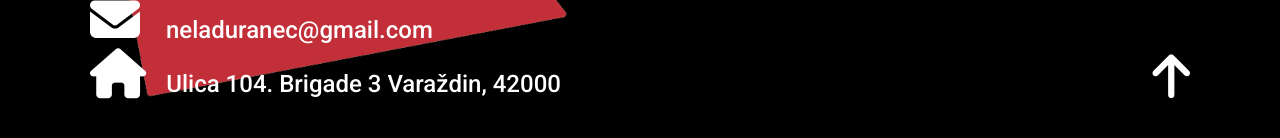
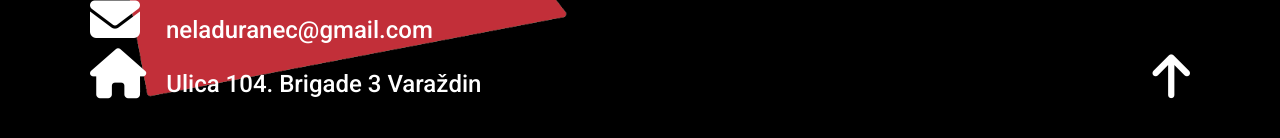
Before and after one commit to lan-e/Myportfolio, a plain HTML site: page index.html in a window 1280 px wide. Shown: the part 6016-6154 px from the top of the page. Drawn offline with nearby package versions, Linux system fonts and the light colour scheme.

Commit message:
changed adress

```diff
--- a/index.html
+++ b/index.html
@@ -396,8 +396,7 @@
 
                             <div>
                                 <a href="https://goo.gl/maps/3qKs4YCVKvwyF1wc6" target="_blank"><i
-                                        class="fa-solid fa-house"></i></a><span>Ulica 104. Brigade 3 Varaždin,
-                                    42000</span>
+                                        class="fa-solid fa-house"></i></a><span>Ulica 104. Brigade 3 Varaždin</span>
                             </div>
 
 
```
